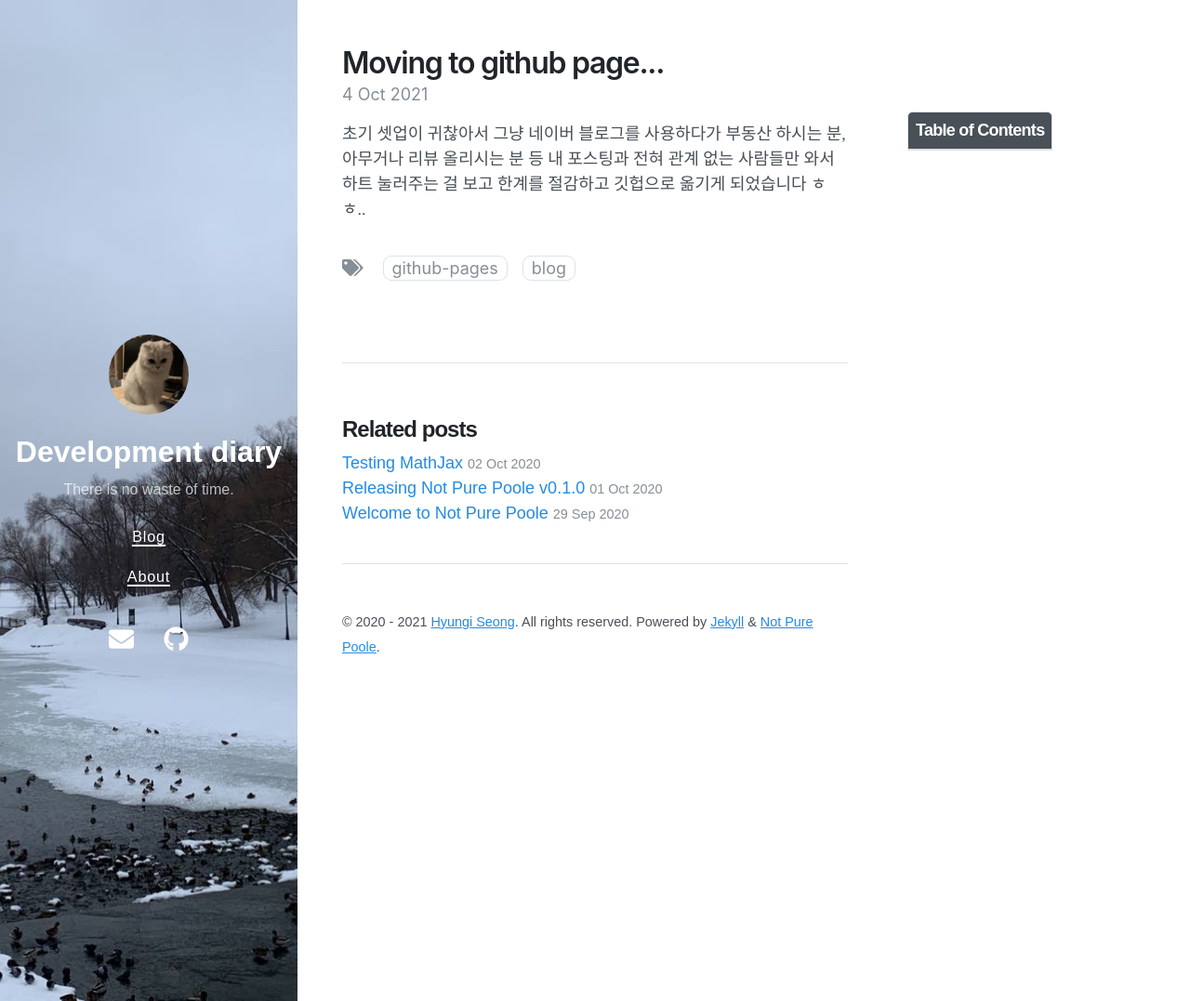
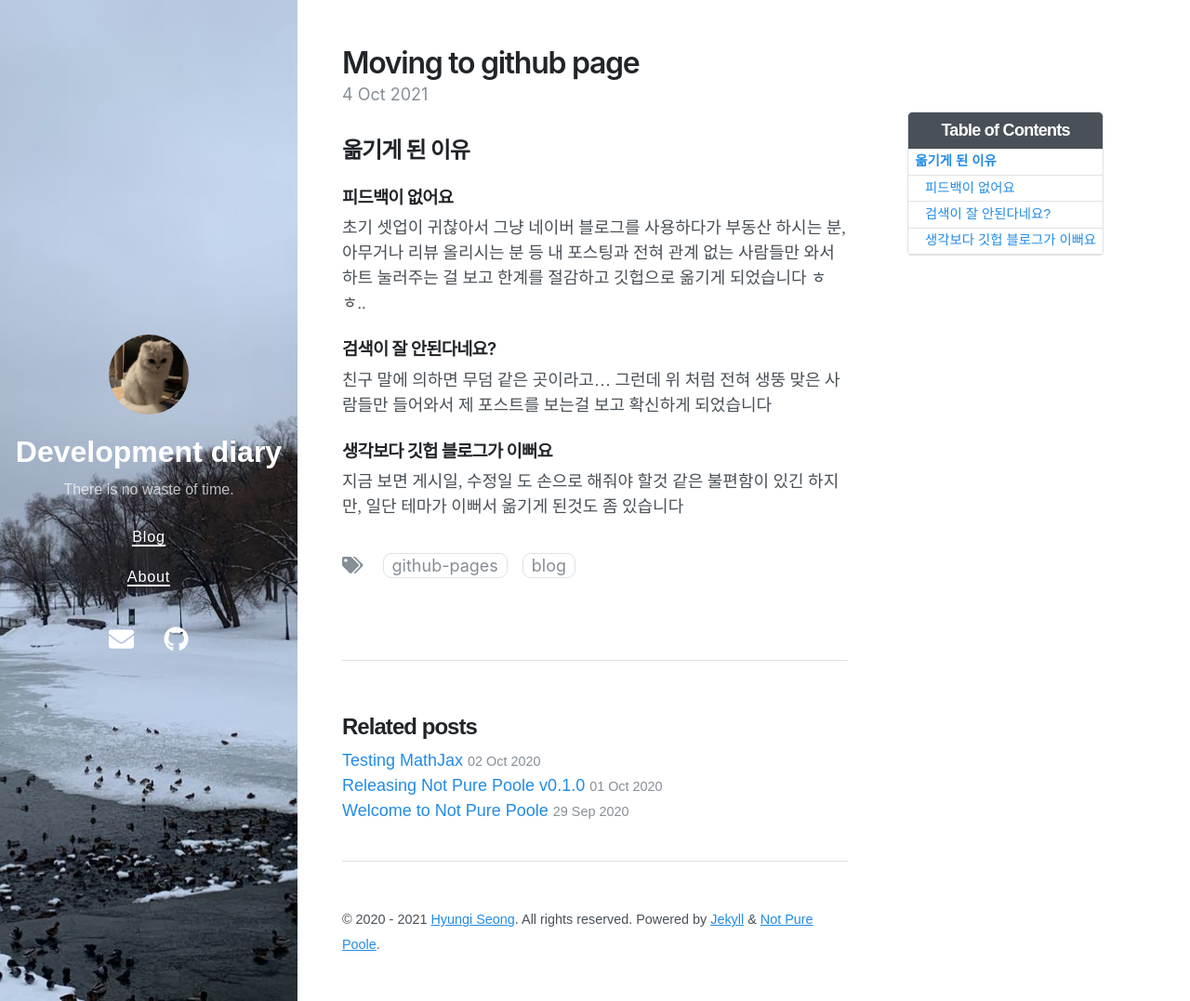
Before and after one commit to hyungi/hyungi.github.io, a Jekyll site: the page built from _posts/2021-10-04-moving-to-github-pages.md, in a window 1280 px wide and 1077 px high. Shown: the whole window at 93% size. Built offline with Jekyll 4.4.1, drawn with Linux system fonts in a browser that asks for light colours; nearby versions of some CDN libraries.

Commit message:
updtae config and content of first post

```diff
--- a/_config.yml
+++ b/_config.yml
@@ -28,14 +28,13 @@ exclude:
   - not-pure-poole.gemspec
 
 # Optimize Jekyl SEO Tag
-twitter:
-  username: vszhub
-  card: summary
+# twitter:
+#  username: vszhub
+#  card: summary
 logo: logo.png
 social:
-  name: Songzi Vong
+  name: Hyungi Seong
   links:
-    - https://twitter.com/
     - https://github.com/hyungi
 google_site_verification: xxxxx
 lang: en
--- a/_posts/2021-10-04-moving-to-github-pages.md
+++ b/_posts/2021-10-04-moving-to-github-pages.md
@@ -1,8 +1,19 @@
 ---
 layout: post
-title: Moving to github page...
+title: Moving to github page
 date: 2021-10-04
 tags: [github-pages,blog]
 toc: true
 ---
+
+## 옮기게 된 이유
+
+### 피드백이 없어요
 초기 셋업이 귀찮아서 그냥 네이버 블로그를 사용하다가 부동산 하시는 분, 아무거나 리뷰 올리시는 분 등 내 포스팅과 전혀 관계 없는 사람들만 와서 하트 눌러주는 걸 보고 한계를 절감하고 깃헙으로 옮기게 되었습니다 ㅎㅎ..
+
+### 검색이 잘 안된다네요?
+친구 말에 의하면 무덤 같은 곳이라고...
+그런데 위 처럼 전혀 생뚱 맞은 사람들만 들어와서 제 포스트를 보는걸 보고 확신하게 되었습니다
+
+### 생각보다 깃헙 블로그가 이뻐요
+지금 보면 게시일, 수정일 도 손으로 해줘야 할것 같은 불편함이 있긴 하지만, 일단 테마가 이뻐서 옮기게 된것도 좀 있습니다
```
